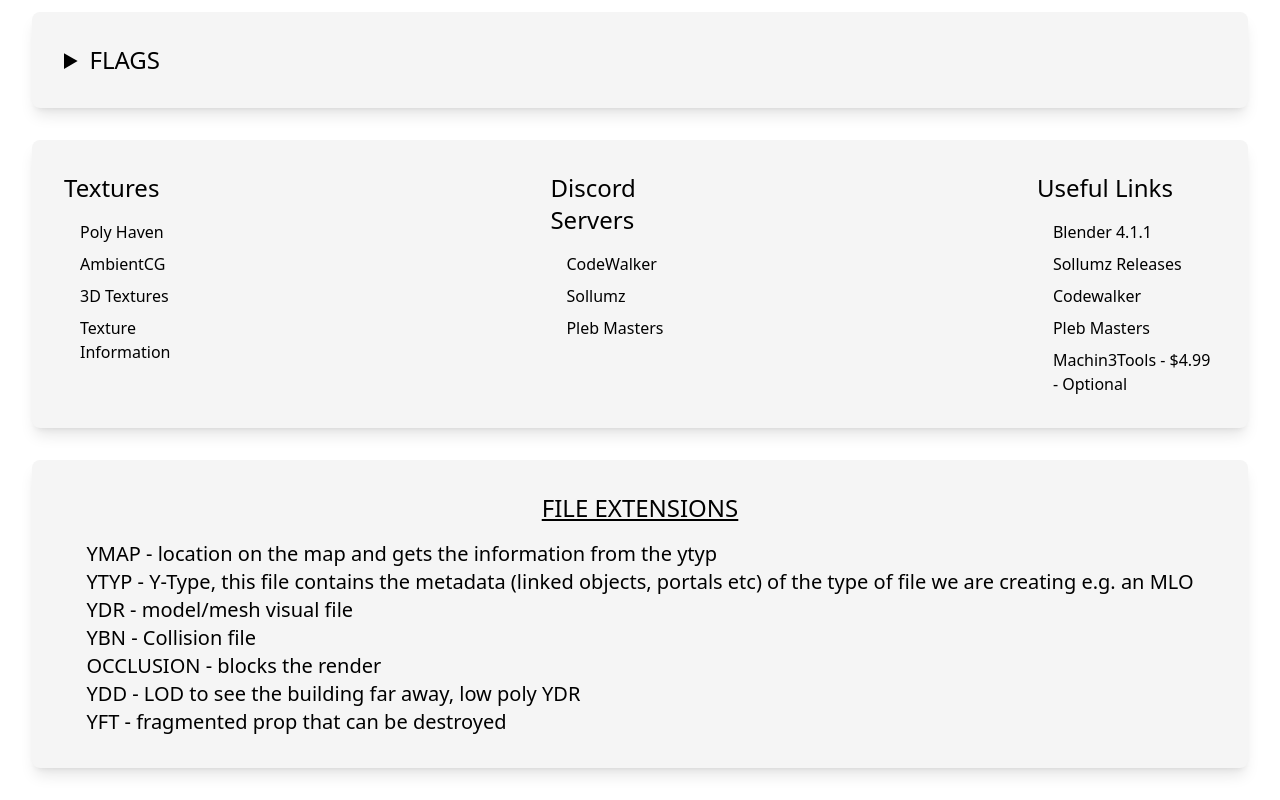
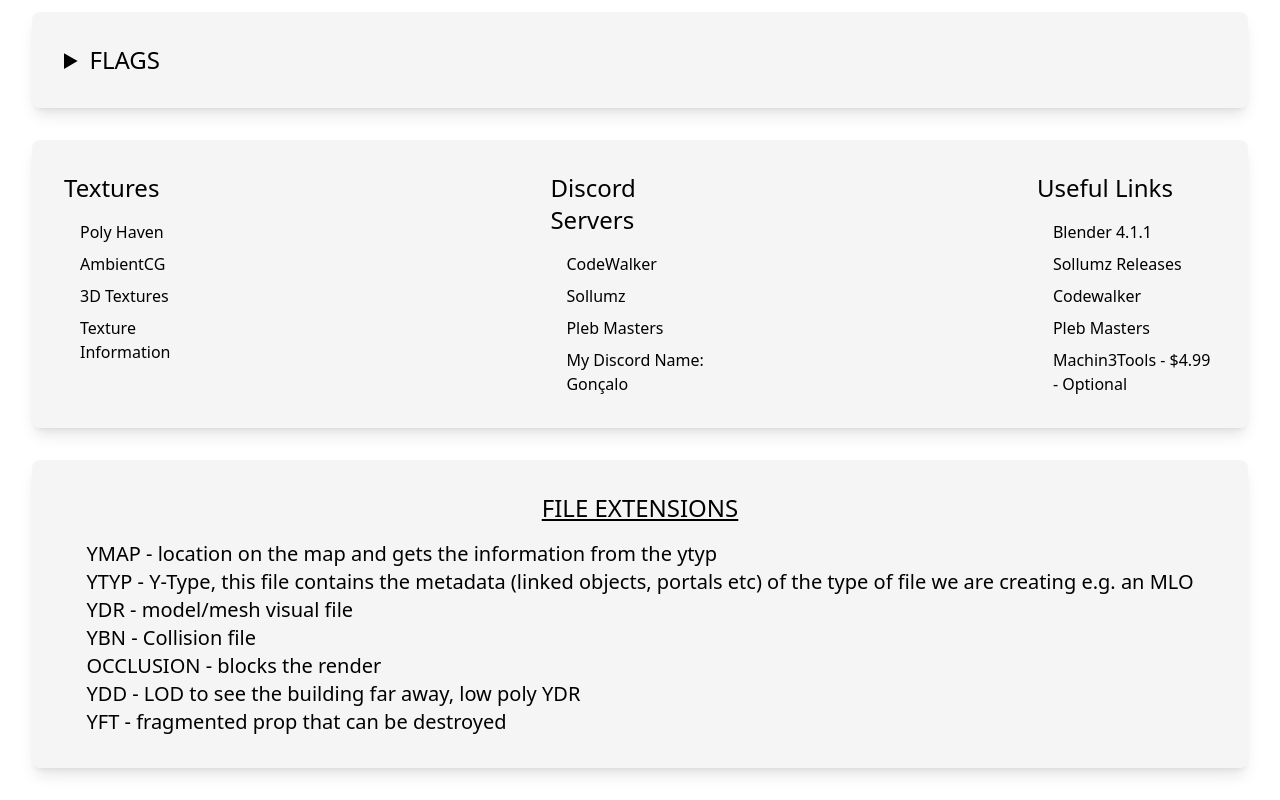
Before and after one commit to goncalocarvalho95/goncalo3d, a Vue app: page / in a window 1280 px wide. Shown: the part 589-1389 px from the top of the page. Built offline with nearby package versions, Linux system fonts and the light colour scheme.

Commit message:
Add discord Invite Link

```diff
--- a/src/components/Links.vue
+++ b/src/components/Links.vue
@@ -15,6 +15,7 @@
           <li class="pl-4"><a class="underline" href="https://discord.gg/codewalker">CodeWalker</a></li>
           <li class="pl-4"><a class="underline" href="https://discord.gg/U6damJ24">Sollumz</a></li>
           <li class="pl-4"><a class="underline" href="https://discord.gg/kRDkheaf">Pleb Masters</a></li>
+          <li class="pl-4"><a class="underline" href="https://discord.com/invite/goncalo0001">My Discord Name: Gonçalo</a></li>
         </ul>
       </div>
       <div>
```
